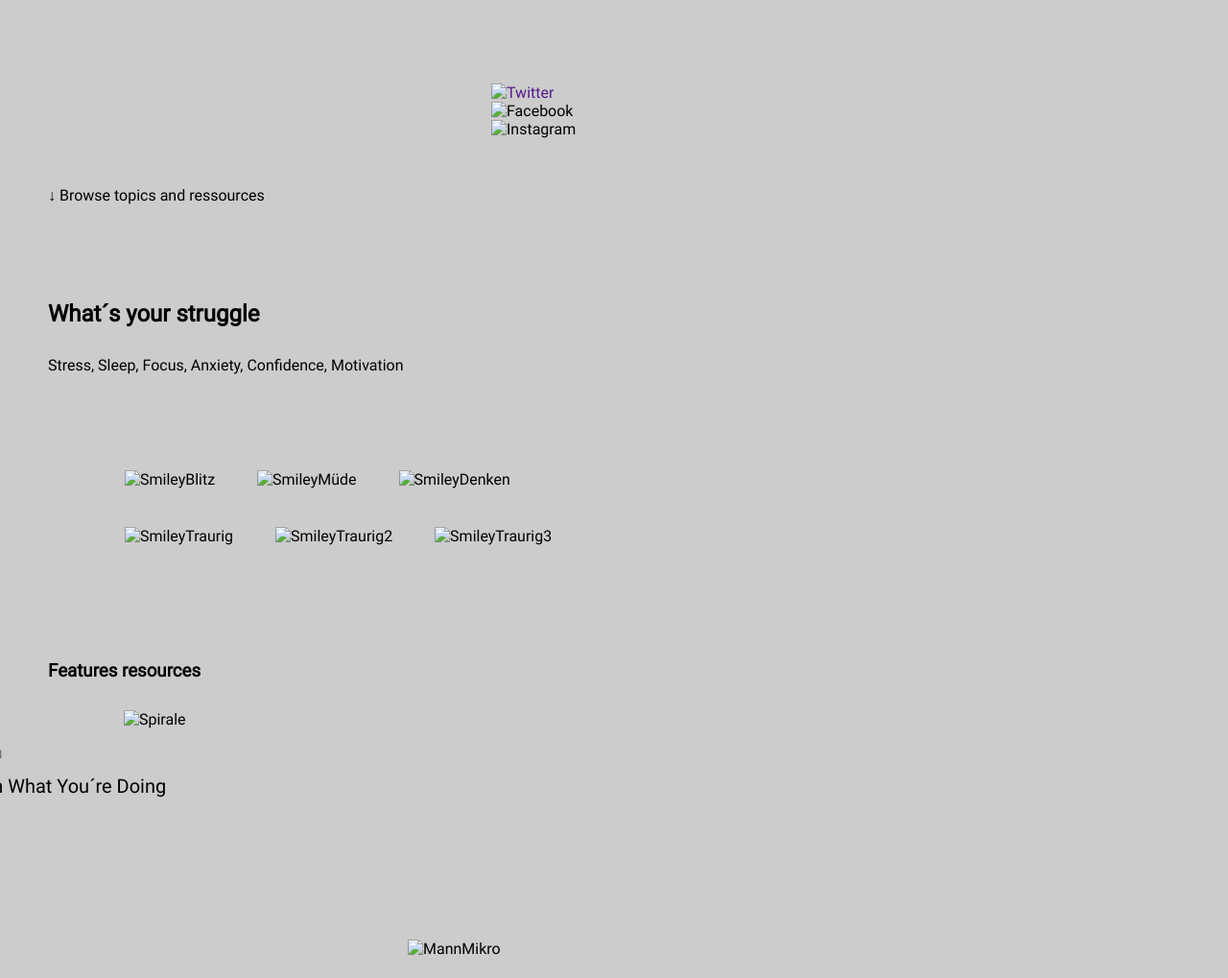
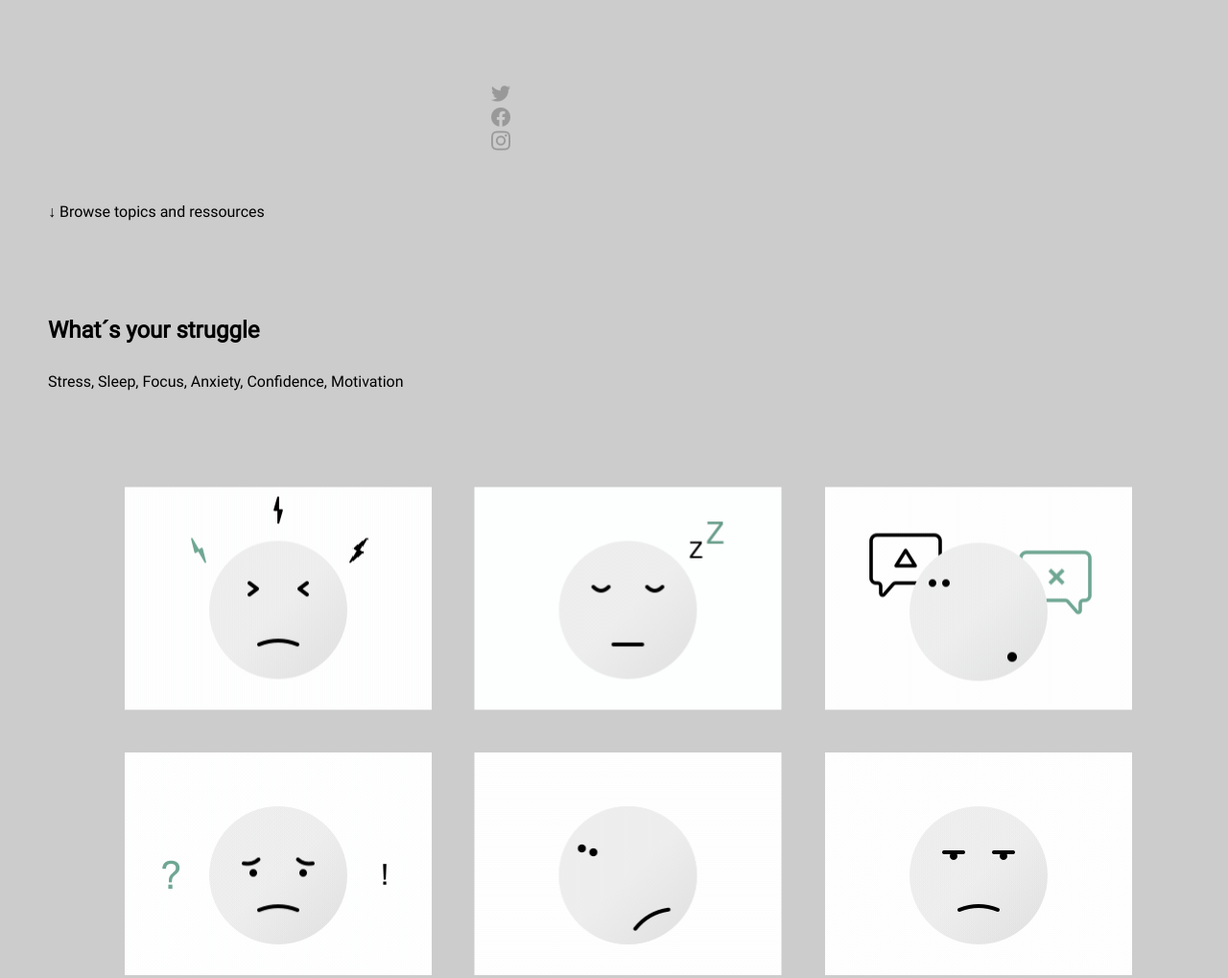
Before and after one commit to JulianSupercode/Projekt_1, a plain HTML site: page index.html in a window 1280 px wide. Shown: the part 389-1408 px from the top of the page at 96% size. Drawn offline with Linux system fonts and the light colour scheme.

Commit message:
Links aktualisiert

```diff
--- a/index.html
+++ b/index.html
@@ -33,19 +33,19 @@
           <li>
             <a href="" class="hover"
               ><img
-                src="./Aufgaben/06_Project 1/assets/images/icons/5d276e132836ca87b8ce302d_icon-Social-TW.png.png"
+                src="./assets/images/icons/5d276e132836ca87b8ce302d_icon-Social-TW.png.png"
                 alt="Twitter"
             /></a>
           </li>
           <li>
             <img
-              src="./Aufgaben/06_Project 1/assets/images/icons/5d276e1d2836ca6ab6ce3039_icon-Social-FB.png.png"
+              src="./assets/images/icons/5d276e1d2836ca6ab6ce3039_icon-Social-FB.png.png"
               alt="Facebook"
             />
           </li>
           <li>
             <img
-              src="./Aufgaben/06_Project 1/assets/images/icons/5d276e26dd9c318259677655_icon-Social-IG.png.png"
+              src="./assets/images/icons/5d276e26dd9c318259677655_icon-Social-IG.png.png"
               alt="Instagram"
             />
           </li>
@@ -61,35 +61,35 @@
         <div class="Smiley">
           <img
             class="smiley"
-            src="./Aufgaben/06_Project 1/assets/images/smiley/link1.gif.png"
+            src="./assets/images/smiley/link1.gif.png"
             alt="SmileyBlitz"
           />
           <img
             class="smiley"
-            src="./Aufgaben/06_Project 1/assets/images/smiley/link2.gif.png"
+            src="./assets/images/smiley/link2.gif.png"
             alt="SmileyMüde"
           />
           <img
             class="smiley"
-            src="./Aufgaben/06_Project 1/assets/images/smiley/link3.gif.png"
+            src="./assets/images/smiley/link3.gif.png"
             alt="SmileyDenken"
           /><br />
 
           <img
             class="smiley"
-            src="./Aufgaben/06_Project 1/assets/images/smiley/link4.gif.png"
+            src="./assets/images/smiley/link4.gif.png"
             alt="SmileyTraurig"
           />
 
           <img
             class="smiley"
-            src="./Aufgaben/06_Project 1/assets/images/smiley/link5.gif.png"
+            src="./assets/images/smiley/link5.gif.png"
             alt="SmileyTraurig2"
           />
 
           <img
             class="smiley"
-            src="./Aufgaben/06_Project 1/assets/images/smiley/link6.gif.png"
+            src="./assets/images/smiley/link6.gif.png"
             alt="SmileyTraurig3"
           />
         </div>
@@ -99,7 +99,7 @@
         <figure>
           <img
             class="Bild1"
-            src="./Aufgaben/06_Project 1/assets/images/Bilder Menschen/ressource1.png.png"
+            src="./assets/images/Bilder Menschen/ressource1.png.png"
             alt="Spirale"
           />
           <figcaption class="Bildunterschrift">
@@ -114,7 +114,7 @@
         <figure>
           <img
             class="Bild2"
-            src="./Aufgaben/06_Project 1/assets/images/Bilder Menschen/resource2.png.png"
+            src="./assets/images/Bilder Menschen/resource2.png.png"
             alt="MannMikro"
           />
         </figure>
@@ -141,7 +141,7 @@
         <figure>
           <img
             class="Bild4"
-            src="./Aufgaben/06_Project 1/assets/images/Bilder Menschen/resource4.png.png"
+            src="./assets/images/Bilder Menschen/resource4.png.png"
             alt="MannBett"
           />
         </figure>
```
